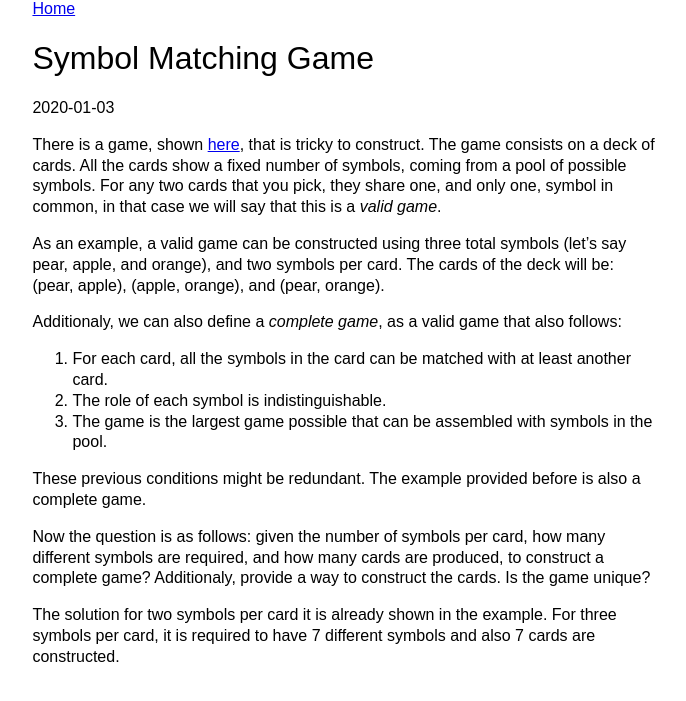
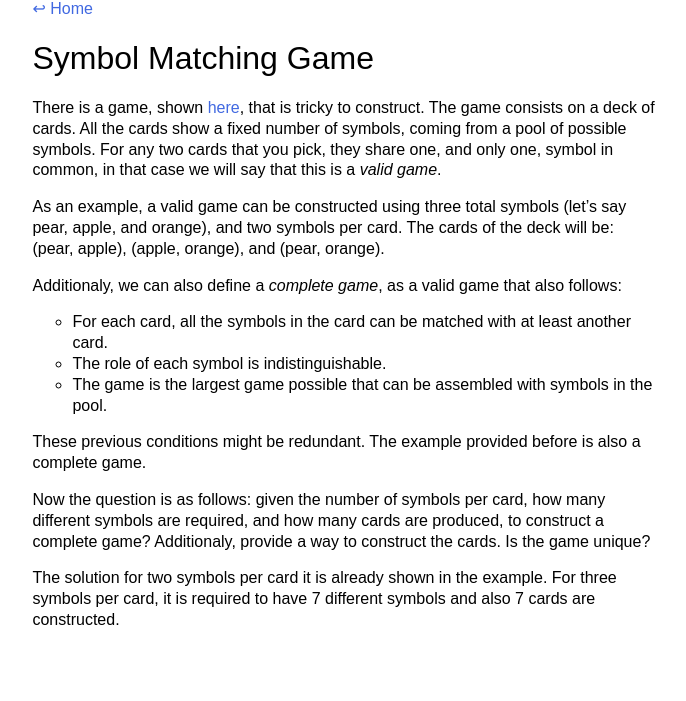
Before and after one commit to guillermobox/guillermobox.github.io, a Jekyll site: the page built from _docs/cardgame.md, in a window 1280 px wide. Shown: the top 701 px of the page, without its empty margins (296-982 px from the left). Built offline with Jekyll 4.4.1, drawn with Linux system fonts in a browser that asks for light colours.

Commit message:
Remove dates

```diff
--- a/_layouts/document.html
+++ b/_layouts/document.html
@@ -3,6 +3,5 @@ layout: main
 ---
 
 <h1>{{page.title}}</h1>
-<p>{{page.date | date: "%Y-%m-%d" }}</p>
 
 {{content}}
--- a/_layouts/main.html
+++ b/_layouts/main.html
@@ -13,7 +13,7 @@
 <body>
 
 	<header>
-		<a href="/">Home</a>
+		<a href="/">↩ Home</a>
 	</header>
 
 	<main>
--- a/css/document.scss
+++ b/css/document.scss
@@ -11,8 +11,17 @@ body {
 	font-family: sans-serif;
 }
 
-p,ol {
+p,ol,li {
 	line-height: 1.3em;
+}
+
+a {
+	text-decoration: none;
+	color: royalblue;
+}
+
+li {
+	list-style: circle;
 }
 
 img {
@@ -26,7 +35,3 @@ img {
 h1 {
 	font-weight: normal;
 }
-
-.dim {
-	opacity: 0.6;
-}
```
Also changed, not shown: index.html (+5 -3 lines).
